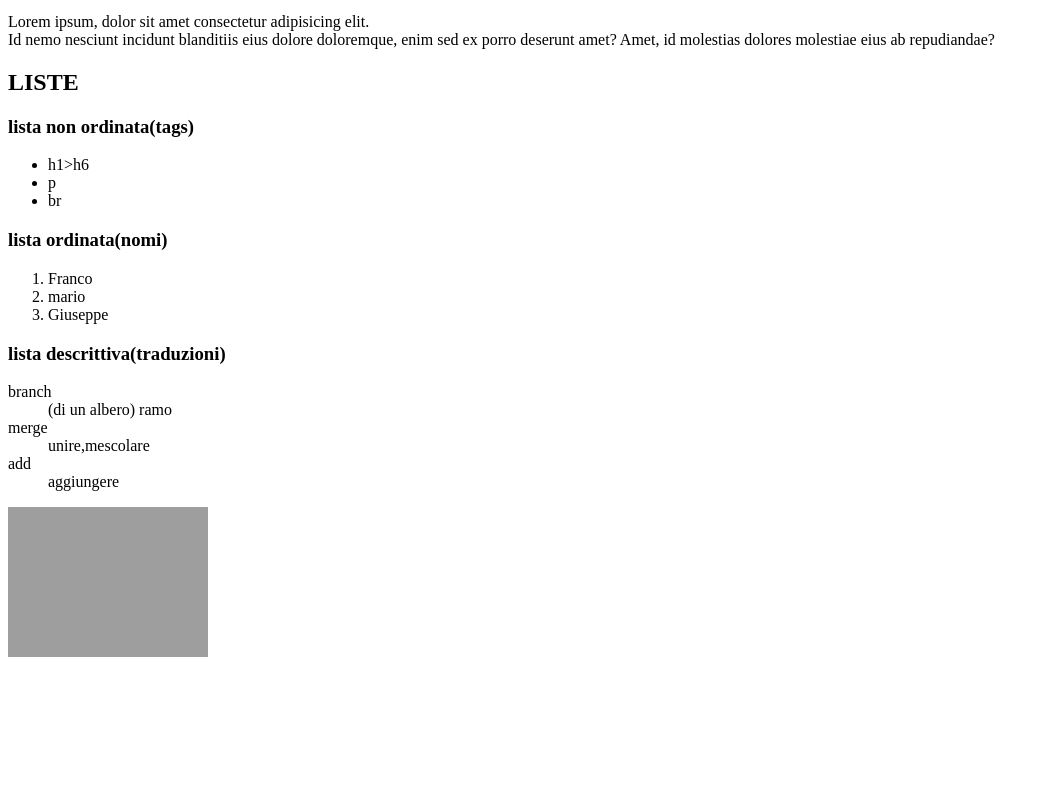
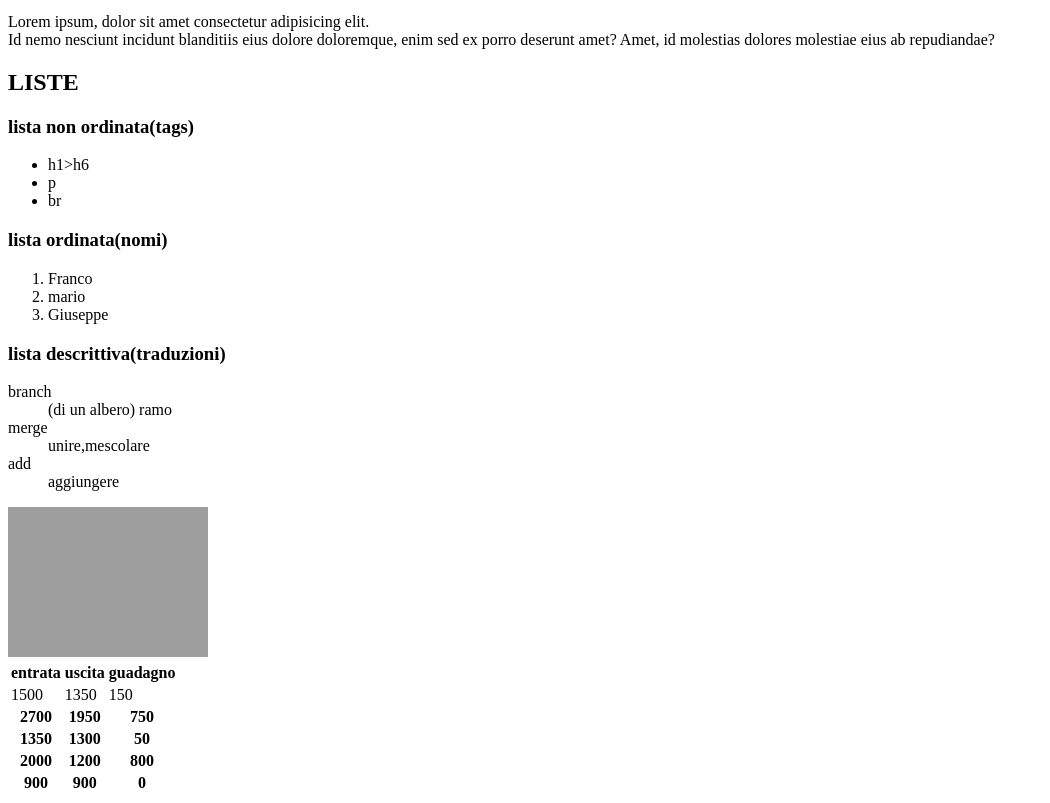
Before and after one commit to RemD95/html-lezioni-, a plain HTML site: page index.html in a window 1280 px wide. Shown: the part 101-904 px from the top of the page, without its empty margins (0-1050 px from the left). Before the commit the page ends 800 px from the top, so only its background shows below. Drawn offline with Linux system fonts and the light colour scheme; grey boxes are pictures that could not be loaded.

Commit message:
added table

```diff
--- a/index.html
+++ b/index.html
@@ -57,7 +57,41 @@
     <img src="https://encrypted-tbn0.gstatic.com/images?q=tbn:ANd9GcRKXFilMeTv_mGD202SKMoRs-ncHxjEtNoGsA&s" alt="Cane piccolo" width="200px" height="150px">
 
  </picture>
+<table>
+    <tr>
+        <th>entrata</th>
+        <th>uscita</th>
+        <th>guadagno</th>
+    </tr>
+    <tr>
+        <td>1500</td>
+        <td>1350</td>
+        <td>150</td>
+    </tr>
+    <tr>
+        <th>2700</th>
+        <th>1950</th>
+        <th>750</th>
+        <tr>
+            <th>1350</th>
+            <th>1300</th>
+            <th>50</th>
+            <tr>
+                <th>2000</th>
+                <th>1200</th>
+                <th>800</th>
 
+                <tr>
+                    <th>900</th>
+                    <th>900</th>
+                    <th>0</th>
+                </tr>
+
+
+            </tr>
+        </tr>
+</tr>
+</table>
 
 </body>
 
```
